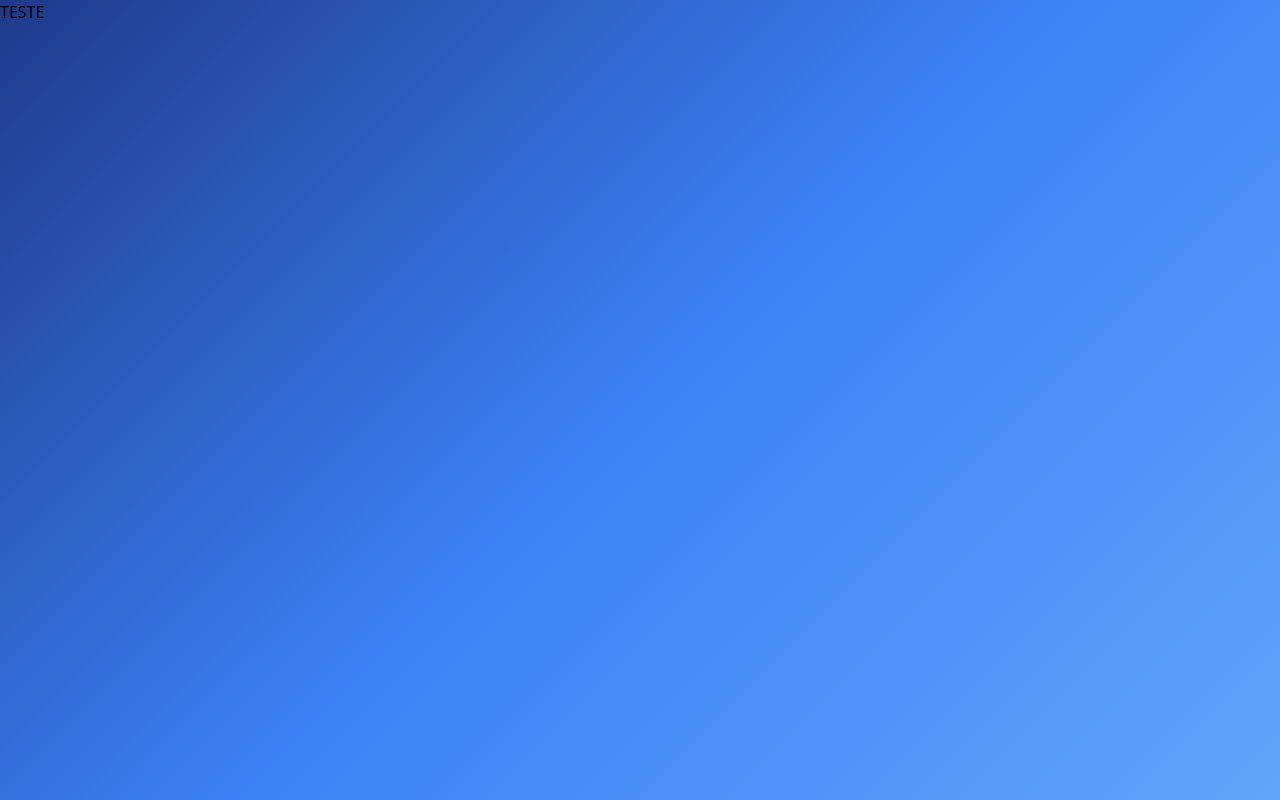
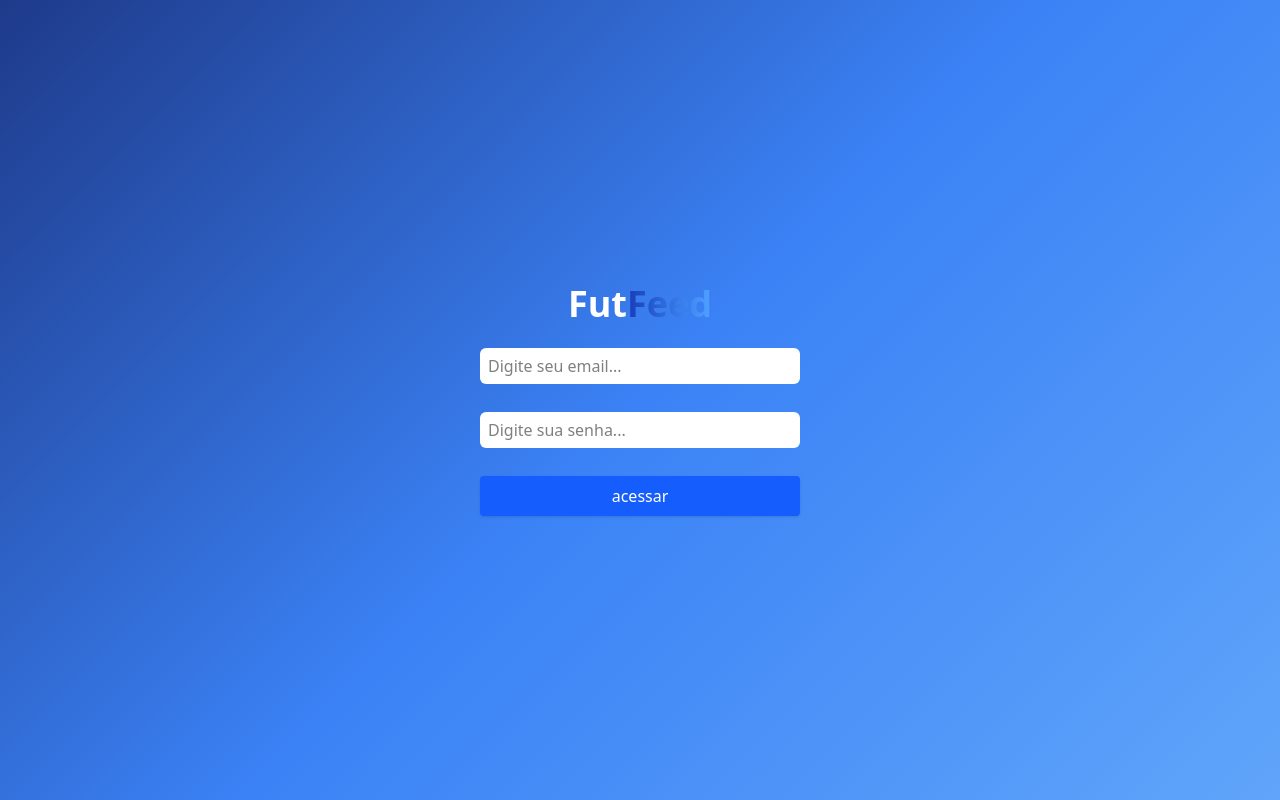
Before and after one commit to murilomunari/socialFut, a React (Vite) app: page /login in a window 1280 px wide. Built offline with nearby package versions, Linux system fonts and the light colour scheme.

Commit message:
Implementar rotas e páginas de login, notícias e feed; remover página inicial

```diff
--- /dev/null
+++ b/src/components/inputs/index.tsx
@@ -0,0 +1,12 @@
+import type { InputHTMLAttributes } from "react"
+
+interface InputProps extends InputHTMLAttributes<HTMLInputElement> { }
+
+export function Input(props: InputProps) {
+    return (
+        <input
+            className="bg-white border-0 h-9 rounded-md outline-none px-2 mb-3"
+            {...props}
+        />
+    )
+}
--- /dev/null
+++ b/src/pages/feed/index.tsx
@@ -0,0 +1,7 @@
+export function Feed() {
+    return(
+        <div>
+            <h1>TESTE feed</h1>
+        </div>
+    )
+}
--- a/src/pages/home/index.tsx
+++ /dev/null
@@ -1,7 +0,0 @@
-export function Home() {
-    return(
-        <div>
-            <h1>Hello esta funcionando</h1>
-        </div>
-    )
-}
--- a/src/pages/login/index.tsx
+++ b/src/pages/login/index.tsx
@@ -1,7 +1,53 @@
+import { useState } from "react"
+import { Input } from "../../components/inputs"
+
 export function Login() {
-    return(
-        <div>
-            <h1>TESTE</h1>
+
+    const [email, setEmail] = useState('');
+    const [password, setPassword] = useState('');
+
+    function handleSubmit(event: React.FormEvent) {
+        event.preventDefault();
+
+        if (email === '' || password === '') {
+            alert('Por favor, preencha todos os campos.');
+            return;
+        }
+    }
+
+    return (
+        <div className="flex flex-col w-full h-screen justify-center items-center">
+
+            <h1 className="text-white text-4xl font-bold mb-6">
+                Fut
+                <span className="bg-gradient-to-r from-blue-800 to-blue-400 bg-clip-text text-transparent">
+                    Feed
+                </span>
+            </h1>
+
+            <form onSubmit={handleSubmit} className="flex flex-col gap-4 w-80">
+                <Input
+                    placeholder="Digite seu email..."
+                    type="email"
+                    value={email}
+                    onChange={(e) => setEmail(e.target.value)}
+                />
+
+                <Input
+                    placeholder="Digite sua senha..."
+                    type="password"
+                    value={password}
+                    onChange={(e) => setPassword(e.target.value)}
+                />
+
+                <button
+                    type="submit"
+                    className="bg-blue-600 text-white p-2 rounded shadow hover:bg-blue-700 transition"
+                >
+                    acessar
+                </button>
+            </form>
+
         </div>
     )
 }
--- /dev/null
+++ b/src/pages/news/index.tsx
@@ -0,0 +1,7 @@
+export function NewsPage() {
+    return(
+        <div>
+            <h1>TESTE news</h1>
+        </div>
+    )
+}
```
Also changed, not shown: src/App.tsx (+13 -5 lines).
